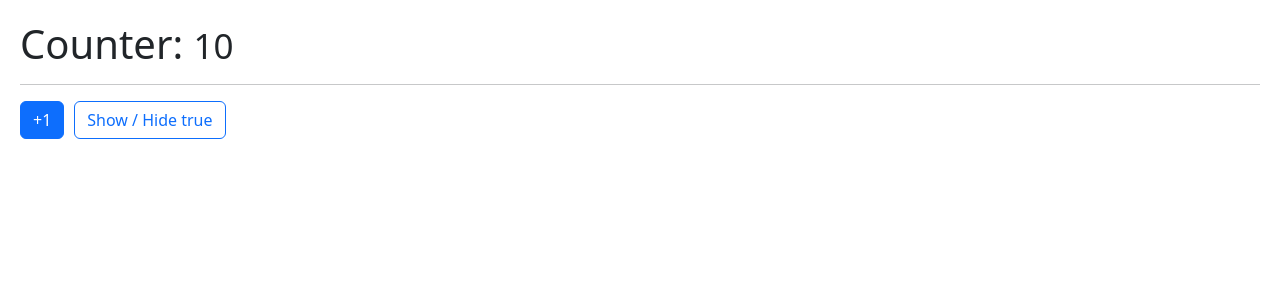
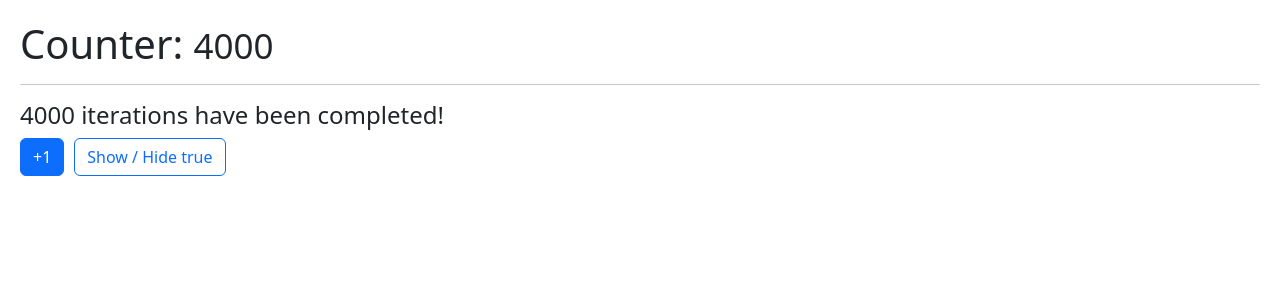
Before and after one commit to Alejndro22/hooks-app, a React (Vite) app: page / in a window 1280 px wide. Shown: the top 300 px of the page. Built offline with nearby package versions, Linux system fonts and the light colour scheme.

Commit message:
Understanding useMemo hook
Used to memoize the result of a funcion or computation within a functional component to optimize performance by avoiding redundant calculations, also has dependency array

```diff
--- /dev/null
+++ b/src/06-memos/MemoHook.jsx
@@ -0,0 +1,38 @@
+import { useMemo, useState } from 'react';
+import { useCounter } from '../hooks';
+
+const heavyStuff = (iterationNumber = 100) => {
+  for (let i = 0; i < iterationNumber; i++) {
+    console.log('here we go...');
+  }
+  return `${iterationNumber} iterations have been completed!`;
+};
+
+export const MemoHook = () => {
+  const { counter, increment } = useCounter(4000);
+  const [show, setShow] = useState(true);
+
+  const memorizedValue = useMemo(() => heavyStuff(counter), [counter]);
+
+  return (
+    <>
+      <h1>
+        Counter: <small>{counter}</small>
+      </h1>
+      <hr />
+
+      <h4>{memorizedValue}</h4>
+
+      <button className='btn btn-primary' onClick={() => increment()}>
+        +1
+      </button>
+
+      <button
+        className='btn btn-outline-primary'
+        onClick={() => setShow(!show)}
+      >
+        Show / Hide {JSON.stringify(show)}
+      </button>
+    </>
+  );
+};
--- a/src/main.jsx
+++ b/src/main.jsx
@@ -7,11 +7,12 @@
 // import { MultipleCustomHooks } from './03-examples/MultipleCustomHooks';
 // import { FocusScreen } from './04-useRef/FocusScreen';
 // import { Layout } from './05-useLayoutEffect/Layout';
-import { Memorize } from './06-memos/Memorize';
+// import { Memorize } from './06-memos/Memorize';
+import { MemoHook } from './06-memos/MemoHook';
 import './index.css';
 
 ReactDOM.createRoot(document.getElementById('root')).render(
   // <React.StrictMode>
-  <Memorize />
+  <MemoHook />
   // </React.StrictMode>
 );
```
